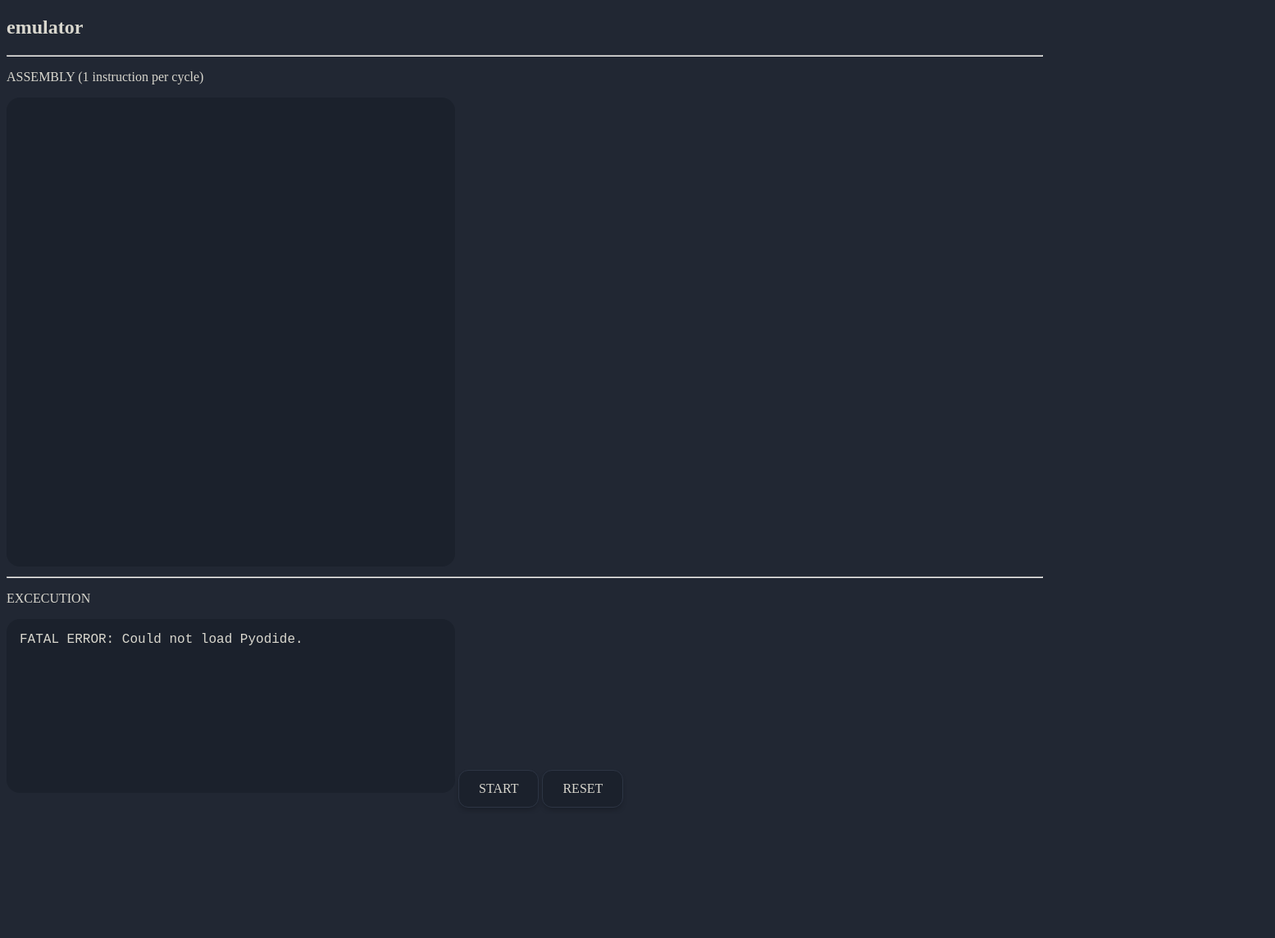
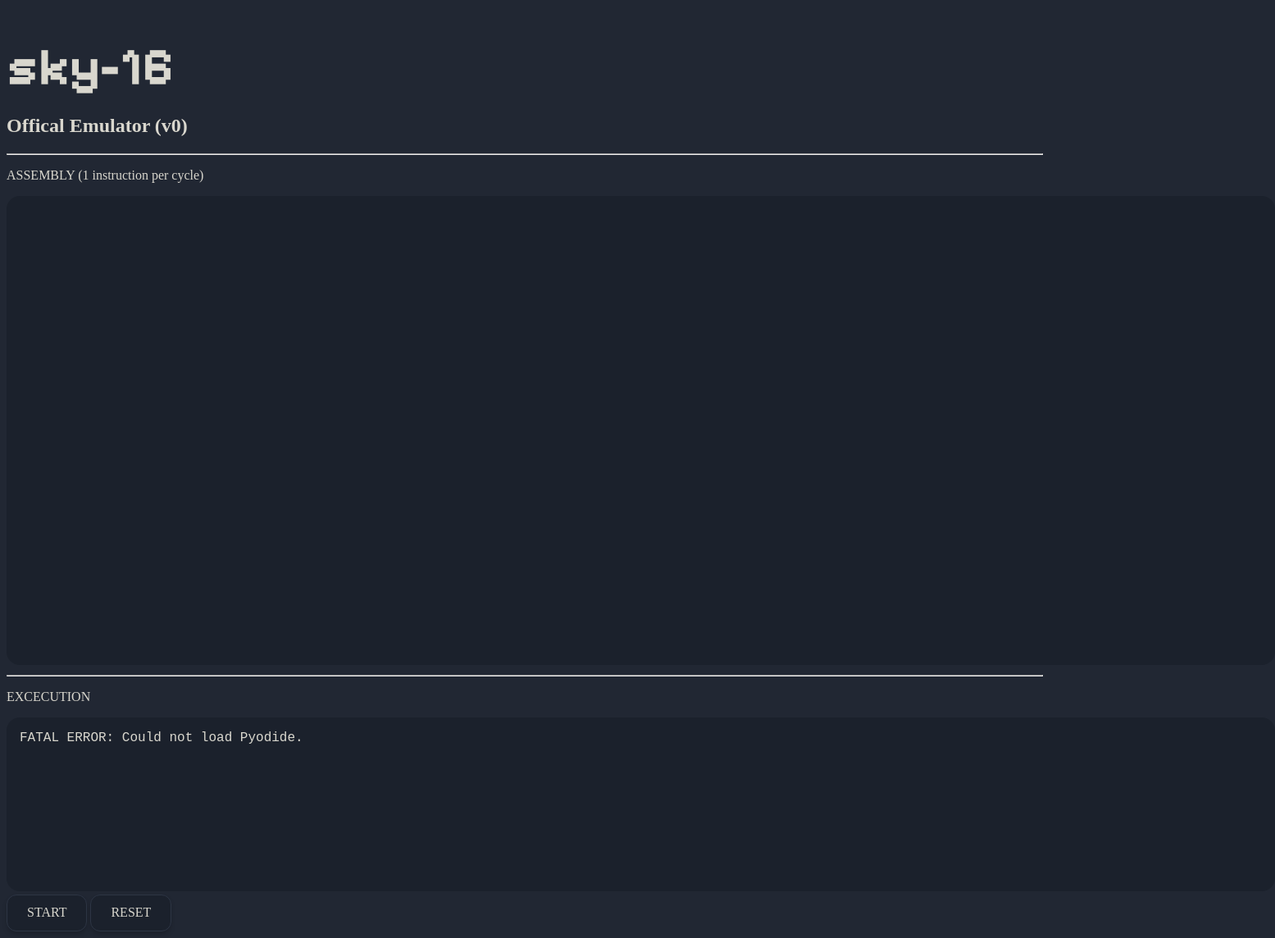
Before and after one commit to realSkyfr/sky-16, a plain HTML site: page index.html in a window 1280 px wide. Shown: the whole page at 82% size, 1555 px wide, since content can reach past the window. Before the commit the page ends 993 px from the top, so only its background shows below. Drawn offline with Linux system fonts and the light colour scheme; a web font is replaced by a local one.

Commit message:
make website better

```diff
--- a/index.html
+++ b/index.html
@@ -429,12 +429,13 @@ if __name__ == "__main__":
     </head>
     <body>
         <header>
-            <h2>emulator</h2>
+            <h1 class="pixelfont">sky-16</h1>
+            <h2>Offical Emulator (v0)</h2>
         </header>
         <hr />
         <main>
             <p>ASSEMBLY (1 instruction per cycle)</p>
-            <textarea id="asm" name="asm" rows="30" cols="50"></textarea>
+            <textarea id="asm" name="asm" rows="30" cols="150"></textarea>
             <hr />
 
             <p></p>
@@ -443,9 +444,9 @@ if __name__ == "__main__":
                 id="stdout"
                 name="stdout"
                 rows="10"
-                cols="50"
+                cols="150"
                 readonly
-            ></textarea>
+            ></textarea><br/>
             <button class="btn" name="start" id="start">START</button>
             <button class="btn">RESET</button>
         </main>
```
Also changed, not shown: src/index.html (+5 -4 lines).
